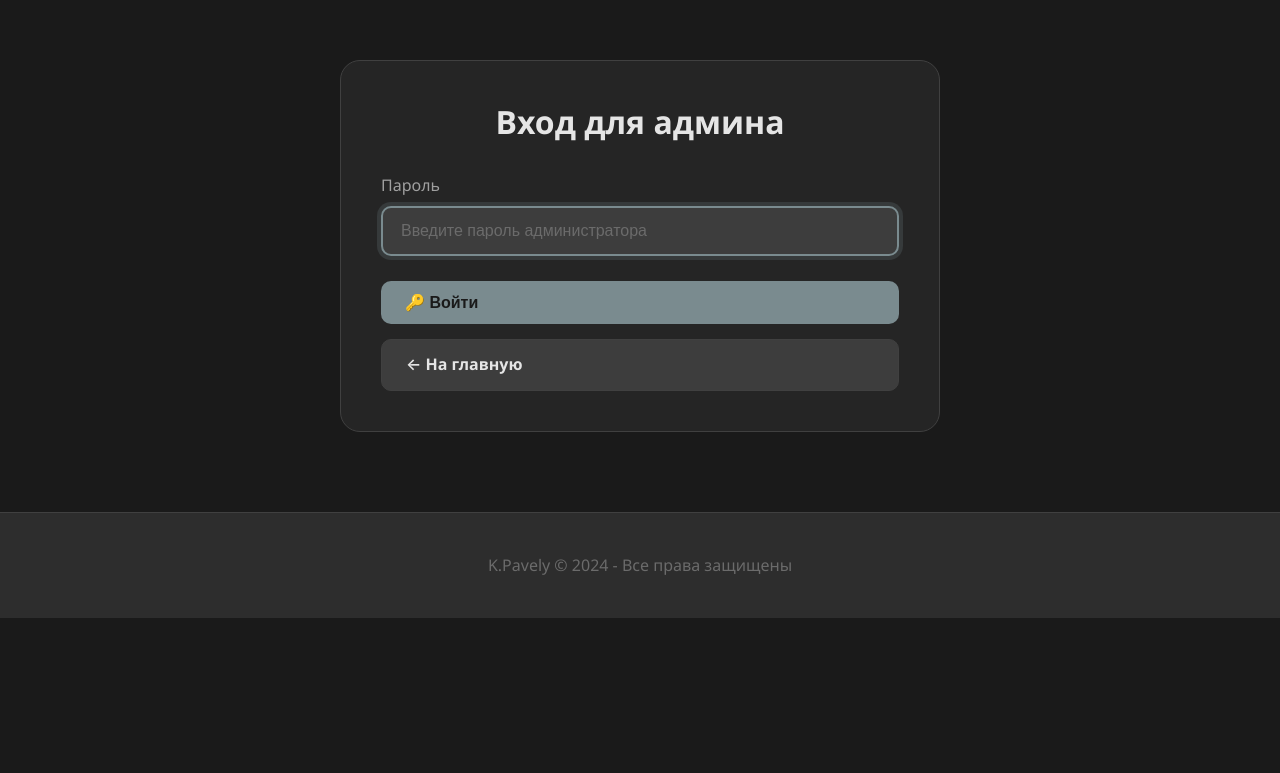
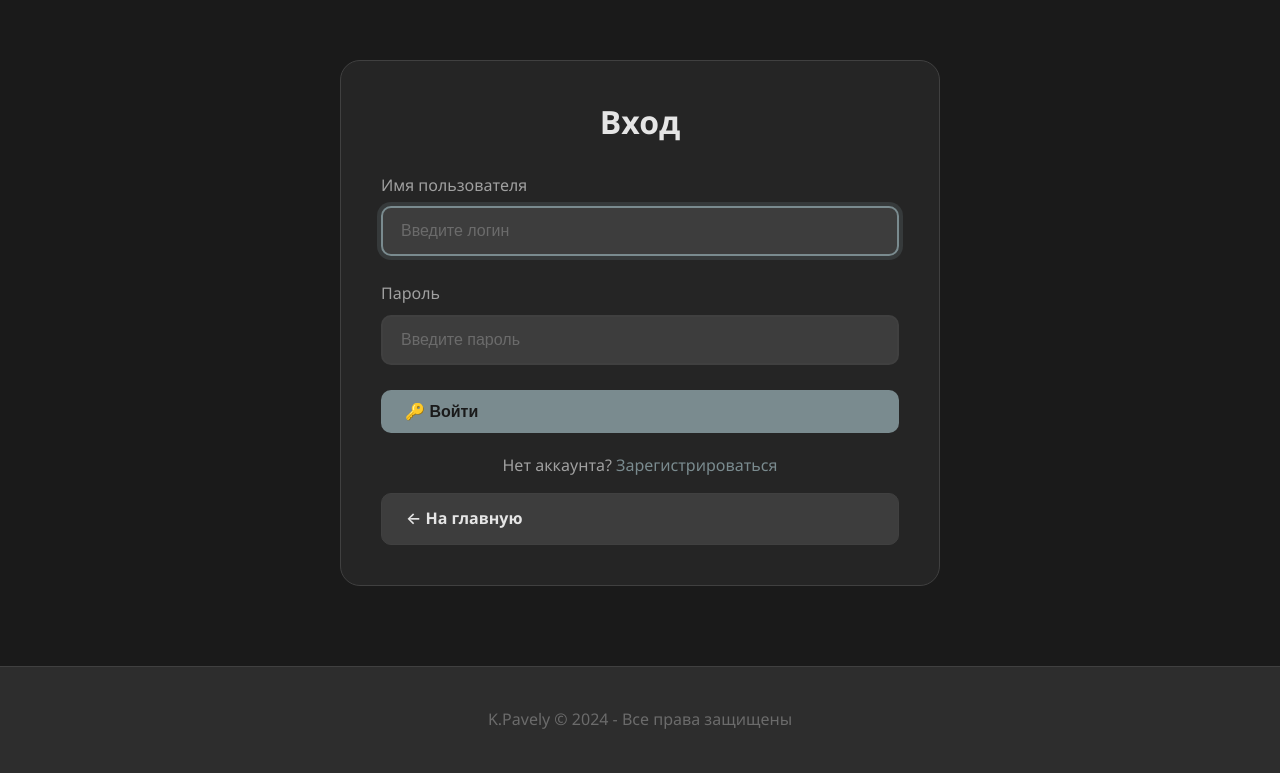
Before and after one commit to Gfllm/yukitery, a Flask app: page /login in a window 1280 px wide. Shown: the part 91-864 px from the top of the page. Before the commit the page ends 709 px from the top, so only its background shows below. Run offline with Flask 3, Linux system fonts and the light colour scheme.

Commit message:
Remove admin login, only Kurdun can post listings

```diff
--- a/app.py
+++ b/app.py
@@ -19,7 +19,7 @@ app.config['MAX_CONTENT_LENGTH'] = 16 * 1024 * 1024  # 16MB max upload
 app.config['UPLOAD_FOLDER'] = os.path.join(os.path.dirname(__file__), 'static', 'uploads')
 
 # Пользователи с правом публикации объявлений
-ADMIN_USERS = ['admin', 'Kurdun']
+ADMIN_USERS = ['Kurdun']
 
 # Email настройки
 SMTP_HOST = 'smtp.gmail.com'
--- a/templates/login.html
+++ b/templates/login.html
@@ -4,12 +4,17 @@
 
 {% block content %}
 <div class="form-container container">
-    <h1 class="form-title">Вход для админа</h1>
+    <h1 class="form-title">Вход</h1>
 
     <form method="POST">
         <div class="form-group">
+            <label for="username">Имя пользователя</label>
+            <input type="text" id="username" name="username" class="form-control" placeholder="Введите логин" required autofocus>
+        </div>
+
+        <div class="form-group">
             <label for="password">Пароль</label>
-            <input type="password" id="password" name="password" class="form-control" placeholder="Введите пароль администратора" required autofocus>
+            <input type="password" id="password" name="password" class="form-control" placeholder="Введите пароль" required>
         </div>
 
         <button type="submit" class="btn btn-primary" style="width: 100%;">
@@ -17,6 +22,10 @@
         </button>
     </form>
 
+    <div style="text-align: center; margin-top: 20px;">
+        <p style="color: var(--text-secondary);">Нет аккаунта? <a href="{{ url_for('register') }}">Зарегистрироваться</a></p>
+    </div>
+
     <a href="{{ url_for('index') }}" class="btn btn-secondary" style="margin-top: 15px; width: 100%; text-align: center;">
         ← На главную
     </a>
```
